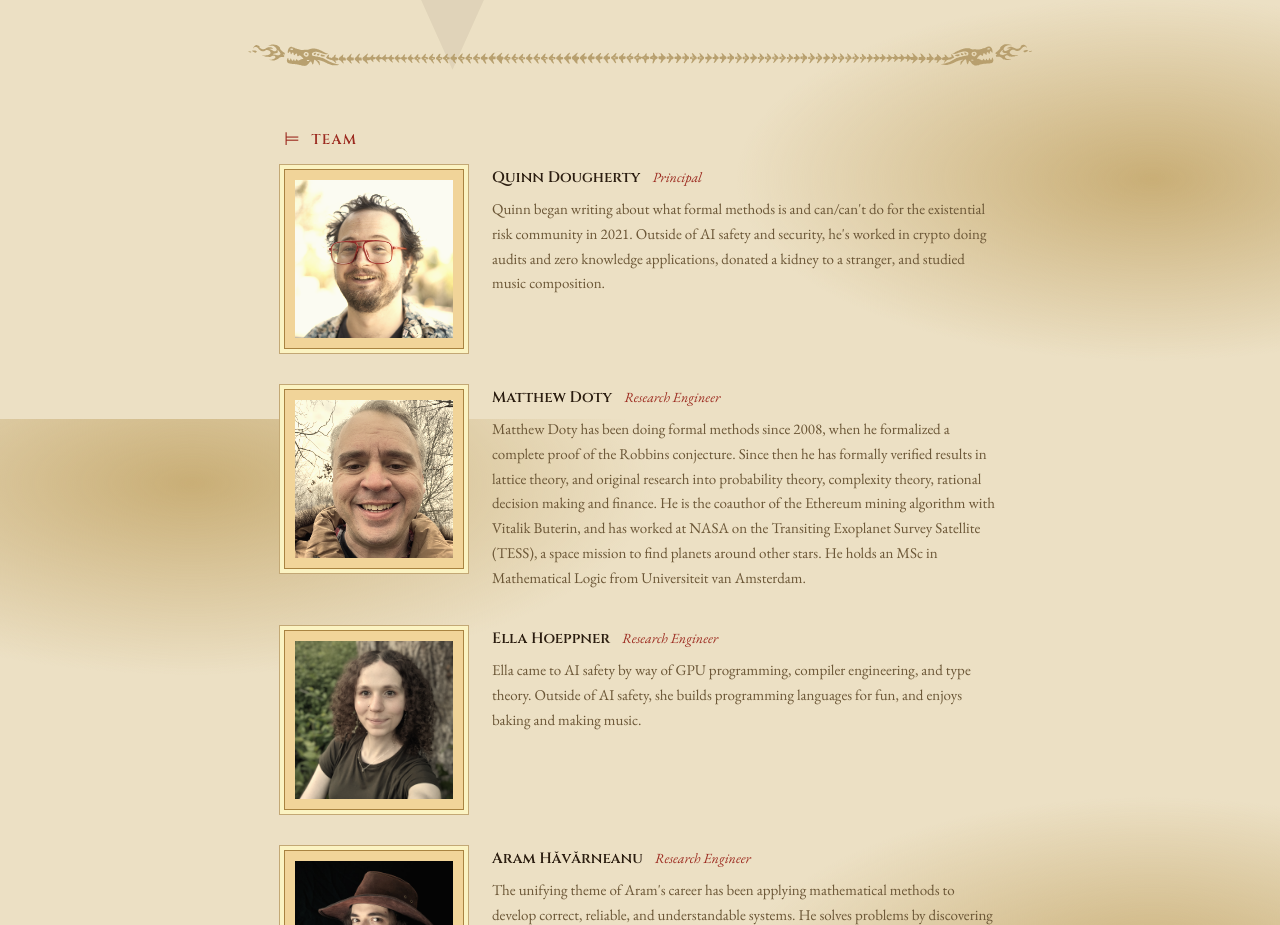
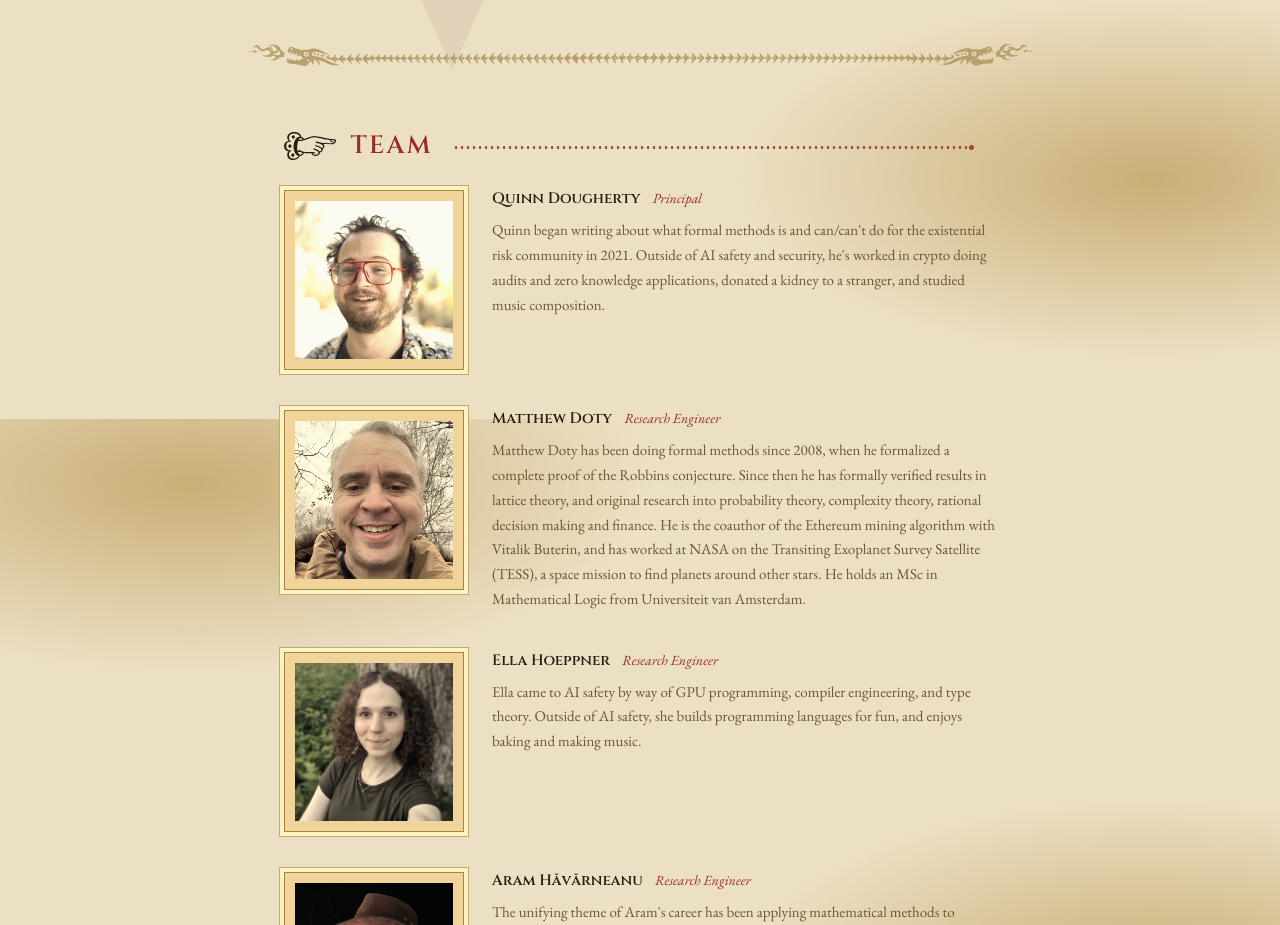
Before and after one commit to for-all-dev/website, a React (Vite) app: page / in a window 1280 px wide. Shown: the part 1181-2106 px from the top of the page. Built offline with nearby package versions, Linux system fonts and the light colour scheme.

Commit message:
team header redo

```diff
--- a/src/routes/Home.css
+++ b/src/routes/Home.css
@@ -116,3 +116,53 @@
   color: var(--accent);
   border-bottom-color: var(--accent);
 }
+
+/* Team label: black pointing fist, larger red caps, then a dotted leader
+   that stops where the dragon's head begins in the divider above and ends
+   in one larger dot. */
+#team .turnstile {
+  display: flex;
+  align-items: center;
+  gap: 14px;
+  font-size: 25px;
+  letter-spacing: 0.09em;
+  margin-bottom: 24px;
+}
+
+#team .turnstile > span {
+  display: none;
+}
+
+#team .turnstile::before {
+  content: '';
+  flex: none;
+  width: 2.1em;
+  height: 1.13em;
+  background-color: var(--ink);
+  -webkit-mask: url('/img/manicule.svg') no-repeat center / contain;
+  mask: url('/img/manicule.svg') no-repeat center / contain;
+}
+
+#team .turnstile::after {
+  content: '';
+  flex: 1;
+  height: 9px;
+  margin: 0.12em 2.75% 0 6px; /* right margin = gap before the dragon head */
+  padding-right: 9px;         /* keeps the small dots clear of the big one */
+  background:
+    radial-gradient(circle, var(--accent) 1.2px, transparent 1.6px)
+      left center / 6px 9px repeat-x content-box,
+    radial-gradient(circle, var(--accent) 2.2px, transparent 2.7px)
+      right center / 9px 9px no-repeat border-box;
+  opacity: 0.8;
+}
+
+@media (max-width: 640px) {
+  #team .turnstile {
+    font-size: 21px;
+    gap: 10px;
+  }
+  #team .turnstile::after {
+    margin-right: 7.4%; /* the divider is narrower on phones */
+  }
+}
```
